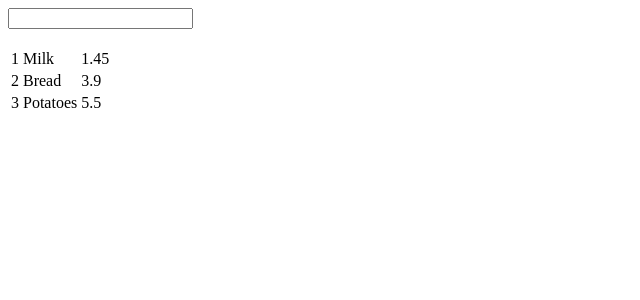
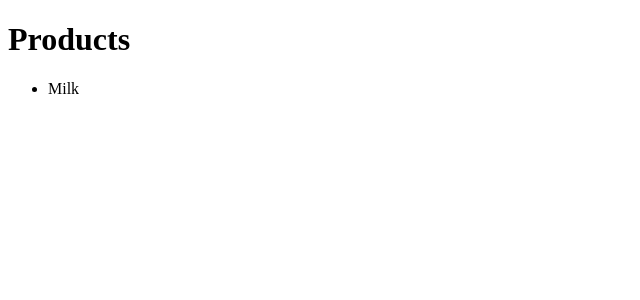
Before and after one commit to liteninkiran/complete-angular-16-course-learn-frontend-development, an Angular app in the folder angular-signals-example/: page / in a window 1280 px wide. Shown: the top 300 px of the page, without its empty margins (0-640 px from the left). Built offline with nearby package versions, Linux system fonts and the light colour scheme.

Commit message:
144 - Signal Inputs

```diff
--- a/angular-signals-example/src/app/app.component.html
+++ b/angular-signals-example/src/app/app.component.html
@@ -1,11 +1,2 @@
-<div>
-    <input type="text" (input)="changeFilter($event)" />
-</div>
-<br />
-<table>
-    <tr *ngFor="let product of filteredProducts()">
-        <td>{{ product.id }}</td>
-        <td>{{ product.name }}</td>
-        <td>{{ product.price }}</td>
-    </tr>
-</table>
+<h1>Products</h1>
+<product-list [products]="allProducts" />
--- a/angular-signals-example/src/app/app.component.ts
+++ b/angular-signals-example/src/app/app.component.ts
@@ -1,11 +1,7 @@
 import { CommonModule } from '@angular/common';
-import { Component, computed, signal } from '@angular/core';
-
-type Product = {
-    id: number;
-    name: string;
-    price: number;
-};
+import { Component } from '@angular/core';
+import { Product } from '../products';
+import { ProductListComponent } from './product-list/product-list.component';
 
 const productArray: Product[] = [
     { id: 1, name: 'Milk', price: 1.45 },
@@ -13,29 +9,13 @@ const productArray: Product[] = [
     { id: 3, name: 'Potatoes', price: 5.5 },
 ];
 
-const filterProduct = (product: Product, filter: string) =>
-    product.name.toLowerCase().includes(filter.toLowerCase());
-
 @Component({
     selector: 'app-root',
     standalone: true,
-    imports: [CommonModule],
+    imports: [CommonModule, ProductListComponent],
     templateUrl: './app.component.html',
     styleUrl: './app.component.css',
 })
 export class AppComponent {
-    public products = signal(productArray);
-    public filterName = signal('');
-
-    private filterFn = (product: Product) =>
-        filterProduct(product, this.filterName());
-
-    public filteredProducts = computed(() =>
-        this.products().filter(this.filterFn),
-    );
-
-    public changeFilter(event: Event) {
-        const newFilterName = (event.target as HTMLInputElement).value;
-        this.filterName.set(newFilterName);
-    }
+    public allProducts = productArray;
 }
--- /dev/null
+++ b/angular-signals-example/src/app/product-list/product-list.component.html
@@ -0,0 +1,5 @@
+<ul>
+    <li *ngFor="let product of filteredProducts()">
+        {{ product.name }}
+    </li>
+</ul>
--- /dev/null
+++ b/angular-signals-example/src/app/product-list/product-list.component.ts
@@ -0,0 +1,19 @@
+import { CommonModule } from '@angular/common';
+import { Component, computed, input } from '@angular/core';
+import { Product } from '../../products';
+
+@Component({
+    selector: 'product-list',
+    standalone: true,
+    imports: [CommonModule],
+    templateUrl: './product-list.component.html',
+    styleUrl: './product-list.component.css',
+})
+export class ProductListComponent {
+    public products = input.required<Product[]>();
+    public filteredProducts = computed(() =>
+        this.products().filter((product) =>
+            product.name.toLowerCase().includes('milk'),
+        ),
+    );
+}
--- /dev/null
+++ b/angular-signals-example/src/products.ts
@@ -0,0 +1,3 @@
+export class Product {
+    constructor(public id: number, public name: string, public price: number) {}
+}
```
Also changed, not shown: angular-signals-example/src/app/product-list/product-list.component.css (added), 1 other file (tests, documents, lock files or other folders).
